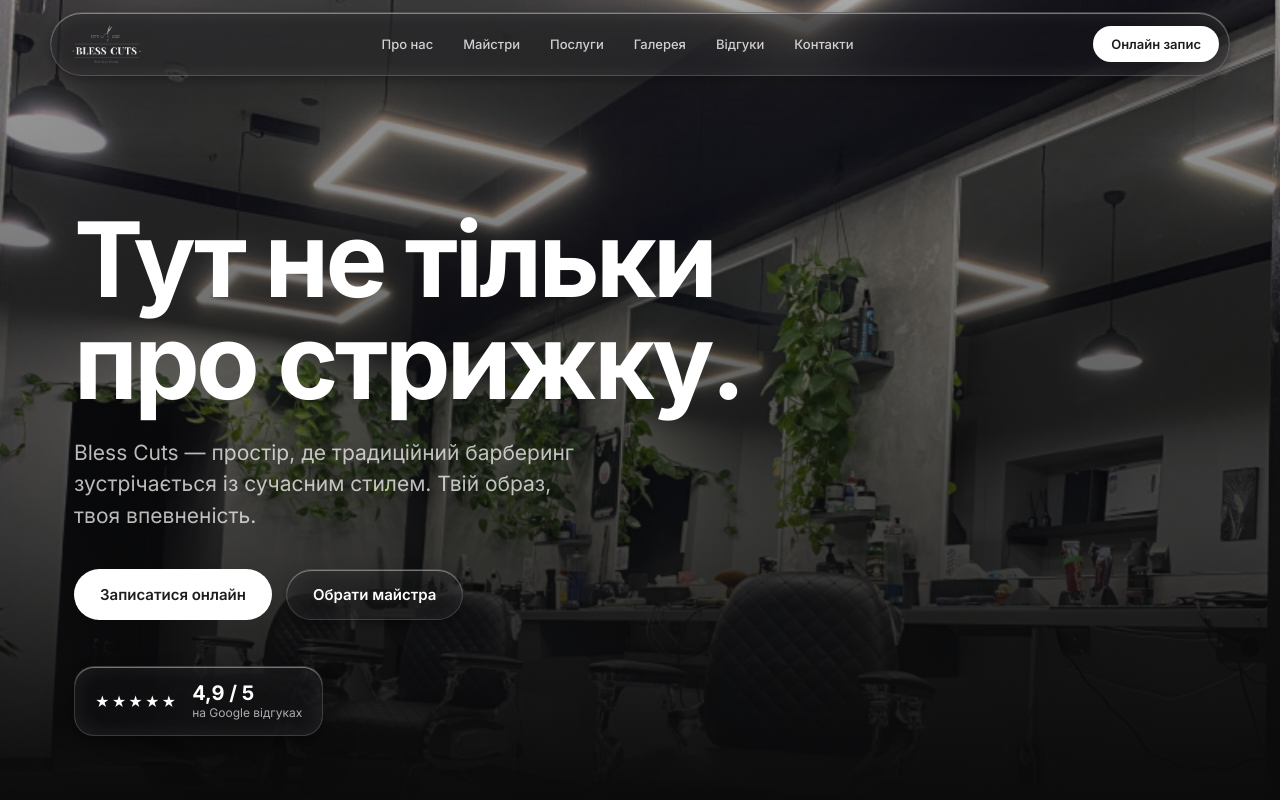
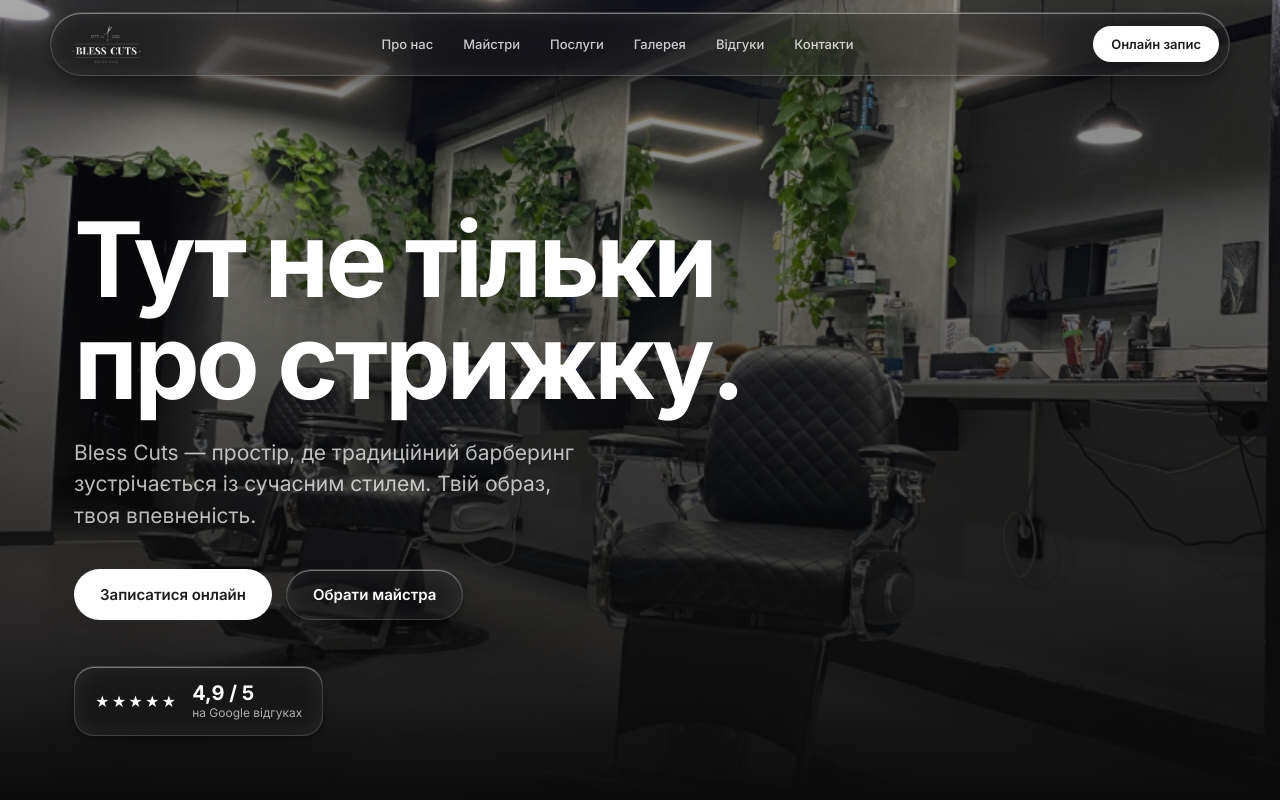
Before and after one commit to Nazya-Why/bless-cuts-barbershop, a plain HTML site: page index.html in a window 1280 px wide. Shown: the top 800 px of the page. Drawn offline with Linux system fonts and the light colour scheme.

Commit message:
Reposition hero background to avoid ceiling light overlapping headline

```diff
--- a/index.html
+++ b/index.html
@@ -153,7 +153,7 @@
     display:flex;align-items:flex-end;
     padding-top:120px;
     background:linear-gradient(180deg,rgba(11,11,12,.35),rgba(11,11,12,.78) 70%,var(--graphite-deep) 100%),
-      url('images/chairs-row-2.jpg') center 30%/cover no-repeat;
+      url('images/chairs-row-2.jpg') 65% 55%/cover no-repeat;
     color:#fff;
   }
   .hero-inner{width:100%;padding-bottom:64px;}
```
